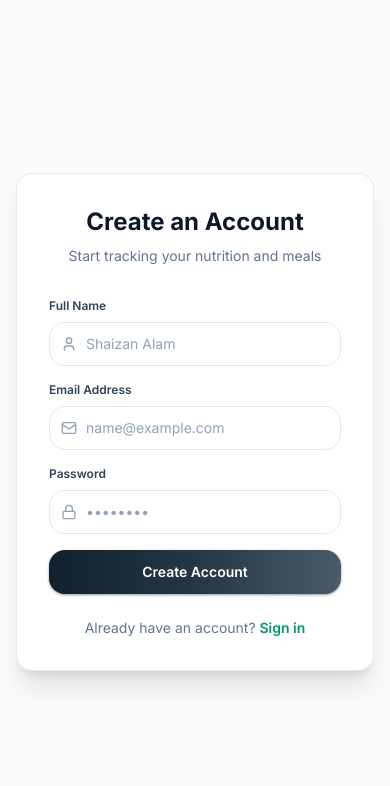
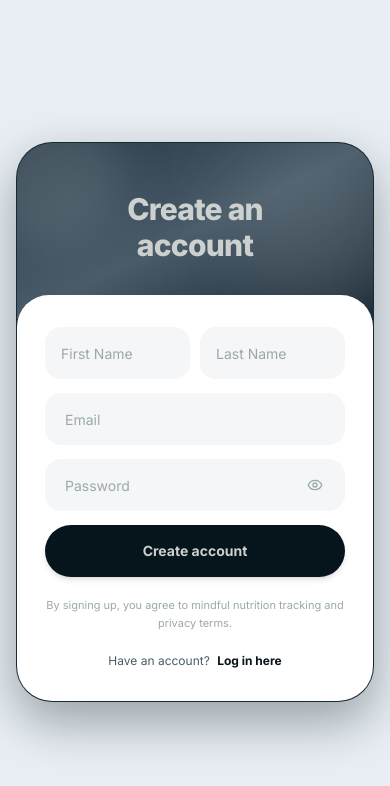
Before and after one commit to shaizanalam/jash-gym, a Next.js app: page /signup in a window 390 px wide. Shown: the top 786 px of the page. Built offline with nearby package versions, Linux system fonts and the light colour scheme.

Commit message:
feat(auth): redesign login & signup pages matching modern mobile hero card reference

```diff
--- a/src/app/(auth)/login/page.tsx
+++ b/src/app/(auth)/login/page.tsx
@@ -4,10 +4,7 @@ import { useState, Suspense } from "react"
 import { signIn } from "next-auth/react"
 import { useRouter, useSearchParams } from "next/navigation"
 import Link from "next/link"
-import { Button } from "@/components/ui/index"
-import { Input } from "@/components/ui/index"
-import { Card, CardContent } from "@/components/ui/index"
-import { Lock, Mail, Sparkles, CheckCircle2 } from "lucide-react"
+import { Eye, EyeOff, Lock, Mail, ArrowRight } from "lucide-react"
 
 function LoginForm() {
   const router = useRouter()
@@ -16,6 +13,7 @@ function LoginForm() {
 
   const [email, setEmail] = useState("")
   const [password, setPassword] = useState("")
+  const [showPassword, setShowPassword] = useState(false)
   const [loading, setLoading] = useState(false)
   const [error, setError] = useState("")
   const [success, setSuccess] = useState(
@@ -49,85 +47,98 @@ function LoginForm() {
   }
 
   return (
-    <Card className="w-full max-w-md p-8 shadow-xl border-slate-200/80 dark:border-slate-800/80 rounded-2xl">
-      <div className="flex flex-col items-center gap-2 mb-6">
-        <h2 className="text-2xl font-bold text-slate-900 dark:text-slate-100 tracking-tight">
-          Sign In to NutriMentor
-        </h2>
-        <p className="text-slate-500 dark:text-slate-400 text-sm text-center">
-          Mindful Nutrition Companion
+    <div className="w-full max-w-[400px] overflow-hidden rounded-[36px] bg-[#11212D] shadow-[0_20px_50px_rgba(6,20,27,0.35)] border border-[#253745]/40 flex flex-col">
+      {/* Editorial Decorative Header Banner matching reference */}
+      <div className="relative pt-12 pb-14 px-8 bg-gradient-to-br from-[#253745] via-[#4A5C6A] to-[#11212D] overflow-hidden text-center">
+        {/* Abstract organic background shapes */}
+        <div className="absolute -top-10 -left-10 w-36 h-36 rounded-full bg-[#9BA8AB]/25 blur-xl pointer-events-none" />
+        <div className="absolute top-4 -right-10 w-44 h-44 rounded-full bg-[#CCD0CF]/15 blur-2xl pointer-events-none" />
+
+        <h1 className="relative z-10 text-3xl font-extrabold text-[#CCD0CF] tracking-tight">
+          Welcome back
+        </h1>
+        <p className="relative z-10 text-xs text-[#9BA8AB] mt-1.5 font-medium">
+          Sign in to continue your mindful journey
         </p>
       </div>
 
+      {/* Main Form Sheet overlapping with rounded top */}
+      <div className="-mt-6 relative z-20 bg-white dark:bg-[#06141B] rounded-t-[32px] pt-8 px-7 pb-8 flex-1 flex flex-col">
         {success && (
-        <div className="mb-4 p-3.5 rounded-xl bg-emerald-500/10 border border-emerald-500/30 text-emerald-700 dark:text-emerald-400 text-sm flex items-center gap-2">
-          <CheckCircle2 className="h-4 w-4 shrink-0" />
-          <span>{success}</span>
+          <div className="mb-5 p-3 rounded-2xl bg-[#CCD0CF]/50 dark:bg-[#253745]/50 border border-[#9BA8AB]/40 text-[#06141B] dark:text-[#CCD0CF] text-xs font-medium text-center">
+            {success}
           </div>
         )}
 
         {error && (
-        <div className="mb-4 p-3.5 rounded-xl bg-rose-500/10 border border-rose-500/30 text-rose-600 dark:text-rose-400 text-sm">
+          <div className="mb-5 p-3 rounded-2xl bg-rose-500/10 border border-rose-500/30 text-rose-600 dark:text-rose-400 text-xs font-medium text-center">
             {error}
           </div>
         )}
 
-      <form onSubmit={handleSubmit} className="space-y-4">
-        <div className="flex flex-col gap-1.5">
-          <label className="text-xs font-semibold text-slate-700 dark:text-slate-300 uppercase tracking-wider">Email Address</label>
-          <div className="relative">
-            <Mail className="h-4 w-4 absolute left-3 top-1/2 -translate-y-1/2 text-slate-400" />
-            <Input
+        <form onSubmit={handleSubmit} className="space-y-4 flex-1">
+          {/* Email input pill */}
+          <div>
+            <input
               type="email"
-              placeholder="you@domain.com"
+              placeholder="Email"
               value={email}
               onChange={(e) => setEmail(e.target.value)}
-              className="pl-9"
+              className="w-full h-13 px-5 rounded-2xl bg-[#f4f6f8] dark:bg-[#11212D] text-sm text-[#06141B] dark:text-[#CCD0CF] placeholder:text-[#9BA8AB] border-none focus:outline-none focus:ring-2 focus:ring-[#253745] transition-all"
               required
             />
           </div>
-        </div>
-        <div className="flex flex-col gap-1.5">
-          <label className="text-xs font-semibold text-slate-700 dark:text-slate-300 uppercase tracking-wider">Password</label>
-          <div className="relative">
-            <Lock className="h-4 w-4 absolute left-3 top-1/2 -translate-y-1/2 text-slate-400" />
-            <Input
-              type="password"
-              placeholder="••••••••"
+
+          {/* Password input with toggle button */}
+          <div className="relative flex items-center">
+            <input
+              type={showPassword ? "text" : "password"}
+              placeholder="Password"
               value={password}
               onChange={(e) => setPassword(e.target.value)}
-              className="pl-9"
+              className="w-full h-13 pl-5 pr-12 rounded-2xl bg-[#f4f6f8] dark:bg-[#11212D] text-sm text-[#06141B] dark:text-[#CCD0CF] placeholder:text-[#9BA8AB] border-none focus:outline-none focus:ring-2 focus:ring-[#253745] transition-all"
               required
             />
+            <button
+              type="button"
+              onClick={() => setShowPassword(!showPassword)}
+              className="absolute right-4 p-1.5 text-[#9BA8AB] hover:text-[#06141B] dark:hover:text-[#CCD0CF] transition-colors"
+              aria-label={showPassword ? "Hide password" : "Show password"}
+            >
+              {showPassword ? <EyeOff className="h-4 w-4" /> : <Eye className="h-4 w-4" />}
+            </button>
+          </div>
+
+          {/* Main Action Button */}
+          <button
+            type="submit"
+            disabled={loading}
+            className="w-full h-13 mt-3 rounded-full bg-[#06141B] dark:bg-[#CCD0CF] text-[#CCD0CF] dark:text-[#06141B] text-sm font-bold shadow-md hover:opacity-95 active:scale-[0.98] transition-all duration-150 flex items-center justify-center cursor-pointer"
+          >
+            {loading ? "Signing in..." : "Sign in"}
+          </button>
+        </form>
+
+        {/* Footer Link */}
+        <div className="mt-8 text-center text-xs text-[#4A5C6A] dark:text-[#9BA8AB]">
+          Don't have an account?{" "}
+          <Link
+            href="/signup"
+            className="text-[#06141B] dark:text-[#CCD0CF] font-bold hover:underline ml-1"
+          >
+            Sign up here
+          </Link>
         </div>
       </div>
-
-        <Button
-          type="submit"
-          className="w-full h-11 text-sm font-semibold shadow-md shadow-emerald-600/25 mt-2"
-          disabled={loading}
-        >
-          {loading ? "Signing in..." : "Sign In"}
-        </Button>
-      </form>
-
-      <CardContent className="pt-6 px-0 pb-0 text-center">
-        <p className="text-sm text-slate-500 dark:text-slate-400">
-          Don't have an account?{" "}
-          <Link href="/signup" className="text-emerald-600 dark:text-emerald-400 font-semibold hover:underline">
-            Sign up
-          </Link>
-        </p>
-      </CardContent>
-    </Card>
+    </div>
   )
 }
 
 export default function LoginPage() {
   return (
-    <div className="min-h-screen flex items-center justify-center bg-slate-50 dark:bg-slate-950 p-4">
+    <div className="min-h-screen flex items-center justify-center bg-[#e8eef3] dark:bg-[#06141B] p-4 sm:p-6">
       <Suspense fallback={
-        <div className="w-full max-w-md p-8 bg-white dark:bg-slate-900 rounded-2xl shadow-xl animate-pulse h-96" />
+        <div className="w-full max-w-[400px] h-[520px] bg-white dark:bg-[#11212D] rounded-[36px] shadow-xl animate-pulse" />
       }>
         <LoginForm />
       </Suspense>
--- a/src/app/(auth)/signup/page.tsx
+++ b/src/app/(auth)/signup/page.tsx
@@ -4,15 +4,14 @@ import { useState } from "react"
 import { useRouter } from "next/navigation"
 import { signIn } from "next-auth/react"
 import Link from "next/link"
-import { Button } from "@/components/ui/index"
-import { Input } from "@/components/ui/index"
-import { Card, CardContent } from "@/components/ui/index"
-import { Mail, Lock, User, Sparkles } from "lucide-react"
+import { Eye, EyeOff } from "lucide-react"
 
 export default function SignupPage() {
-  const [name, setName] = useState("")
+  const [firstName, setFirstName] = useState("")
+  const [lastName, setLastName] = useState("")
   const [email, setEmail] = useState("")
   const [password, setPassword] = useState("")
+  const [showPassword, setShowPassword] = useState(false)
   const [error, setError] = useState("")
   const [loading, setLoading] = useState(false)
   const router = useRouter()
@@ -20,7 +19,8 @@ export default function SignupPage() {
   const handleSubmit = async (e: React.FormEvent) => {
     e.preventDefault()
     setError("")
-    if (!name || !email || !password) {
+    const fullName = `${firstName.trim()} ${lastName.trim()}`.trim()
+    if (!fullName || !email || !password) {
       setError("Please fill in all fields")
       return
     }
@@ -29,7 +29,7 @@ export default function SignupPage() {
       const res = await fetch("/api/auth/register", {
         method: "POST",
         headers: { "Content-Type": "application/json" },
-        body: JSON.stringify({ action: "signup", name, email, password }),
+        body: JSON.stringify({ action: "signup", name: fullName, email, password }),
       })
       const data = await res.json()
       if (!res.ok) {
@@ -58,79 +58,107 @@ export default function SignupPage() {
   }
 
   return (
-    <div className="flex flex-1 items-center justify-center bg-slate-50 dark:bg-slate-950 p-4 min-h-screen">
-      <Card className="w-full max-w-md p-8 shadow-xl border-slate-200 dark:border-slate-800">
-        <div className="flex flex-col items-center gap-2 mb-8">
-          <h2 className="text-2xl font-bold text-slate-900 dark:text-slate-100">
-            Create an Account
-          </h2>
-          <p className="text-slate-500 dark:text-slate-400 text-sm text-center">
-            Start tracking your nutrition and meals
-          </p>
+    <div className="min-h-screen flex items-center justify-center bg-[#e8eef3] dark:bg-[#06141B] p-4 sm:p-6">
+      <div className="w-full max-w-[400px] overflow-hidden rounded-[36px] bg-[#11212D] shadow-[0_20px_50px_rgba(6,20,27,0.35)] border border-[#253745]/40 flex flex-col">
+        {/* Editorial Decorative Header Banner matching reference */}
+        <div className="relative pt-12 pb-14 px-8 bg-gradient-to-br from-[#253745] via-[#4A5C6A] to-[#11212D] overflow-hidden text-center">
+          {/* Abstract organic background shapes */}
+          <div className="absolute -top-10 -left-10 w-36 h-36 rounded-full bg-[#9BA8AB]/25 blur-xl pointer-events-none" />
+          <div className="absolute top-4 -right-10 w-44 h-44 rounded-full bg-[#CCD0CF]/15 blur-2xl pointer-events-none" />
+
+          <h1 className="relative z-10 text-3xl font-extrabold text-[#CCD0CF] tracking-tight">
+            Create an<br />account
+          </h1>
         </div>
 
-        <form onSubmit={handleSubmit} className="space-y-4">
-          <div className="flex flex-col gap-2">
-            <label className="text-xs font-semibold text-slate-700 dark:text-slate-300">Full Name</label>
-            <div className="relative">
-              <User className="h-4 w-4 absolute left-3 top-1/2 -translate-y-1/2 text-slate-400" />
-              <Input
+        {/* Main Form Sheet overlapping with rounded top */}
+        <div className="-mt-6 relative z-20 bg-white dark:bg-[#06141B] rounded-t-[32px] pt-8 px-7 pb-8 flex-1 flex flex-col">
+          {error && (
+            <div className="mb-5 p-3 rounded-2xl bg-rose-500/10 border border-rose-500/30 text-rose-600 dark:text-rose-400 text-xs font-medium text-center">
+              {error}
+            </div>
+          )}
+
+          <form onSubmit={handleSubmit} className="space-y-3.5 flex-1">
+            {/* Split First Name / Last Name Inputs matching reference */}
+            <div className="grid grid-cols-2 gap-2.5">
+              <input
                 type="text"
-                placeholder="Shaizan Alam"
-                value={name}
-                onChange={(e) => setName(e.target.value)}
-                className="pl-9"
+                placeholder="First Name"
+                value={firstName}
+                onChange={(e) => setFirstName(e.target.value)}
+                className="w-full h-13 px-4 rounded-2xl bg-[#f4f6f8] dark:bg-[#11212D] text-sm text-[#06141B] dark:text-[#CCD0CF] placeholder:text-[#9BA8AB] border-none focus:outline-none focus:ring-2 focus:ring-[#253745] transition-all"
+                required
+              />
+              <input
+                type="text"
+                placeholder="Last Name"
+                value={lastName}
+                onChange={(e) => setLastName(e.target.value)}
+                className="w-full h-13 px-4 rounded-2xl bg-[#f4f6f8] dark:bg-[#11212D] text-sm text-[#06141B] dark:text-[#CCD0CF] placeholder:text-[#9BA8AB] border-none focus:outline-none focus:ring-2 focus:ring-[#253745] transition-all"
                 required
               />
             </div>
-          </div>
-          <div className="flex flex-col gap-2">
-            <label className="text-xs font-semibold text-slate-700 dark:text-slate-300">Email Address</label>
-            <div className="relative">
-              <Mail className="h-4 w-4 absolute left-3 top-1/2 -translate-y-1/2 text-slate-400" />
-              <Input
+
+            {/* Email input pill */}
+            <div>
+              <input
                 type="email"
-                placeholder="name@example.com"
+                placeholder="Email"
                 value={email}
                 onChange={(e) => setEmail(e.target.value)}
-                className="pl-9"
+                className="w-full h-13 px-5 rounded-2xl bg-[#f4f6f8] dark:bg-[#11212D] text-sm text-[#06141B] dark:text-[#CCD0CF] placeholder:text-[#9BA8AB] border-none focus:outline-none focus:ring-2 focus:ring-[#253745] transition-all"
                 required
               />
             </div>
-          </div>
-          <div className="flex flex-col gap-2">
-            <label className="text-xs font-semibold text-slate-700 dark:text-slate-300">Password</label>
-            <div className="relative">
-              <Lock className="h-4 w-4 absolute left-3 top-1/2 -translate-y-1/2 text-slate-400" />
-              <Input
-                type="password"
-                placeholder="••••••••"
+
+            {/* Password input with toggle button */}
+            <div className="relative flex items-center">
+              <input
+                type={showPassword ? "text" : "password"}
+                placeholder="Password"
                 value={password}
                 onChange={(e) => setPassword(e.target.value)}
-                className="pl-9"
+                className="w-full h-13 pl-5 pr-12 rounded-2xl bg-[#f4f6f8] dark:bg-[#11212D] text-sm text-[#06141B] dark:text-[#CCD0CF] placeholder:text-[#9BA8AB] border-none focus:outline-none focus:ring-2 focus:ring-[#253745] transition-all"
                 required
               />
+              <button
+                type="button"
+                onClick={() => setShowPassword(!showPassword)}
+                className="absolute right-4 p-1.5 text-[#9BA8AB] hover:text-[#06141B] dark:hover:text-[#CCD0CF] transition-colors"
+                aria-label={showPassword ? "Hide password" : "Show password"}
+              >
+                {showPassword ? <EyeOff className="h-4 w-4" /> : <Eye className="h-4 w-4" />}
+              </button>
             </div>
+
+            {/* Main Action Button */}
+            <button
+              type="submit"
+              disabled={loading}
+              className="w-full h-13 mt-3 rounded-full bg-[#06141B] dark:bg-[#CCD0CF] text-[#CCD0CF] dark:text-[#06141B] text-sm font-bold shadow-md hover:opacity-95 active:scale-[0.98] transition-all duration-150 flex items-center justify-center cursor-pointer"
+            >
+              {loading ? "Creating account..." : "Create account"}
+            </button>
+          </form>
+
+          {/* Legal / Policy note */}
+          <p className="mt-5 text-[11px] text-center text-[#9BA8AB] leading-relaxed">
+            By signing up, you agree to mindful nutrition tracking and privacy terms.
+          </p>
+
+          {/* Footer Link */}
+          <div className="mt-5 text-center text-xs text-[#4A5C6A] dark:text-[#9BA8AB]">
+            Have an account?{" "}
+            <Link
+              href="/login"
+              className="text-[#06141B] dark:text-[#CCD0CF] font-bold hover:underline ml-1"
+            >
+              Log in here
+            </Link>
           </div>
-          {error && (
-            <div className="p-3 rounded-lg bg-rose-500/10 border border-rose-500/30 text-rose-600 dark:text-rose-400 text-sm">
-              {error}
-            </div>
-          )}
-          <Button type="submit" className="w-full bg-emerald-600 hover:bg-emerald-700 text-white" disabled={loading}>
-            {loading ? "Creating account..." : "Create Account"}
-          </Button>
-        </form>
-
-        <CardContent className="pt-6 px-0 pb-0 text-center">
-          <p className="text-sm text-slate-500 dark:text-slate-400">
-            Already have an account?{" "}
-            <Link href="/login" className="text-emerald-600 dark:text-emerald-400 font-semibold hover:underline">
-              Sign in
-            </Link>
-          </p>
-        </CardContent>
-      </Card>
+        </div>
+      </div>
     </div>
   )
 }
```
Lines whose indentation alone changed are shown as unchanged.
